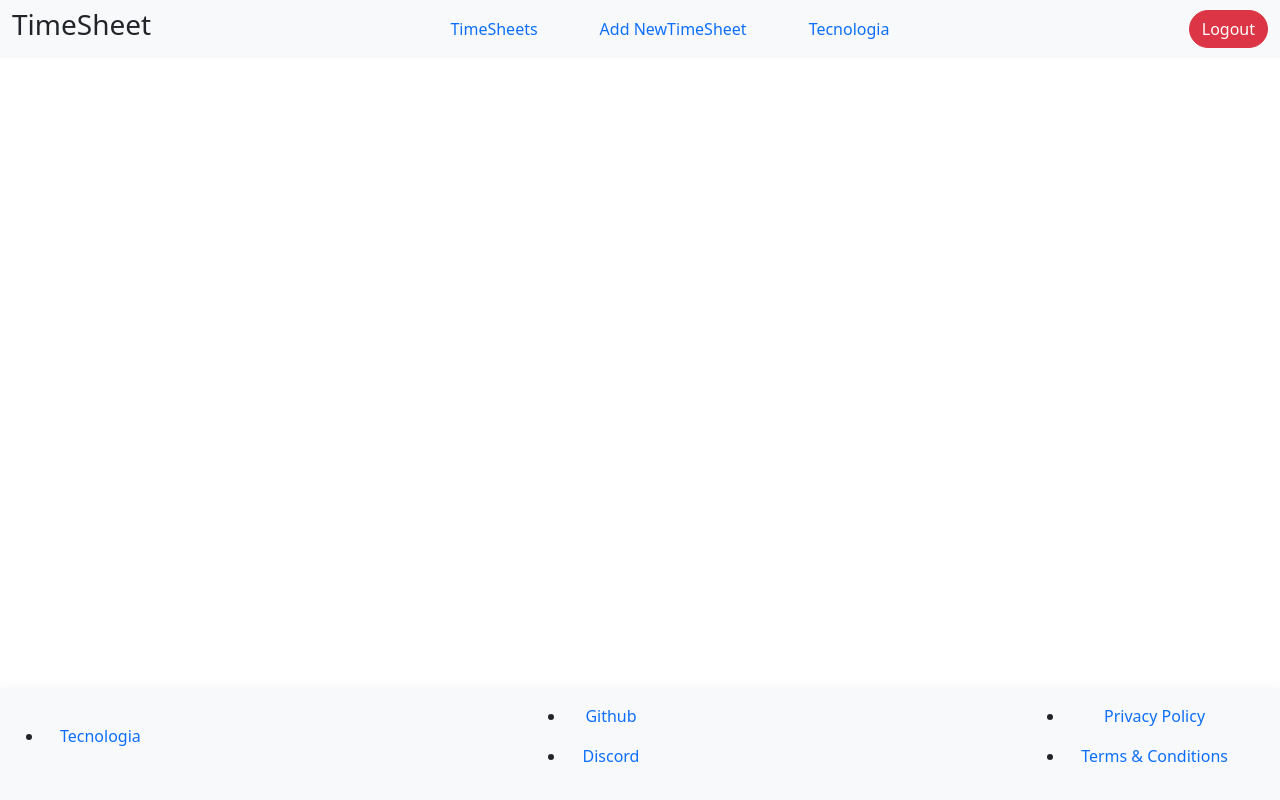
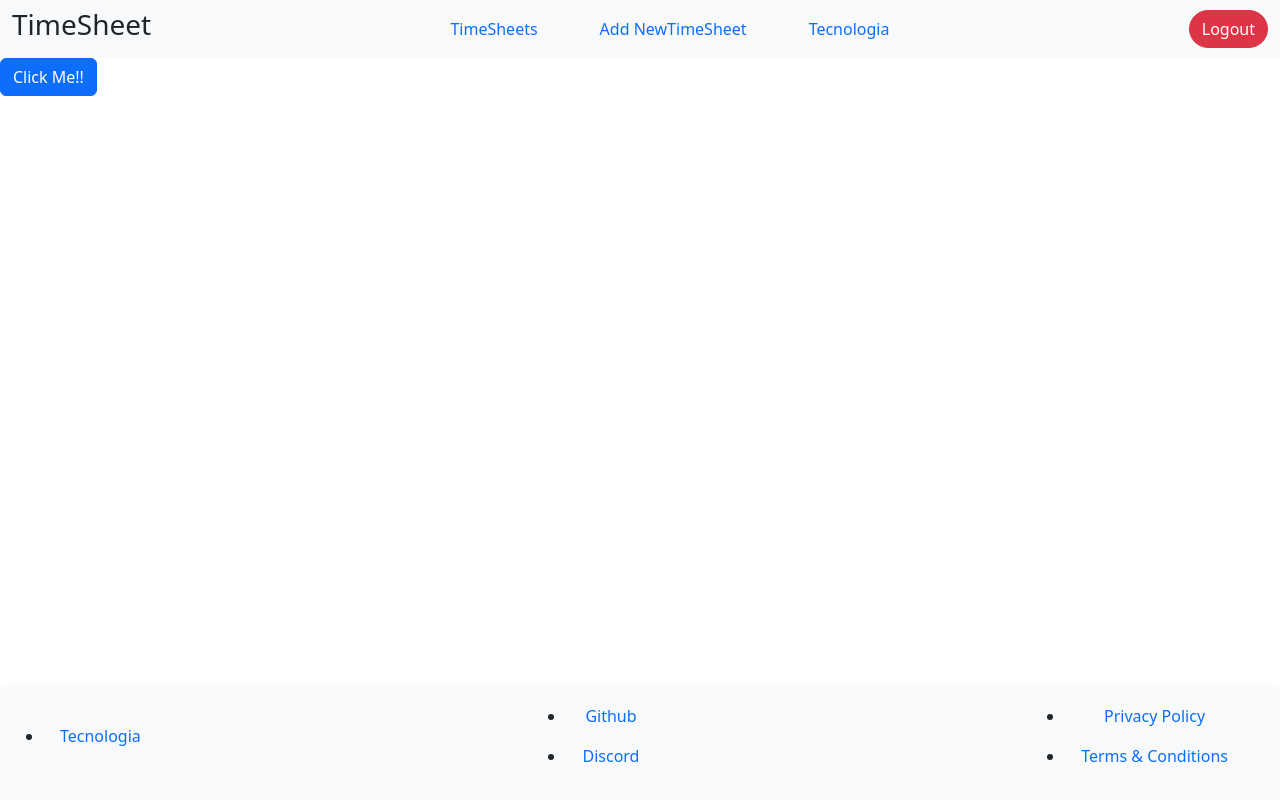
Before and after one commit to Nicocande/Timesheet_Frontend, a React (Create React App) app: page /timesheet in a window 1280 px wide. Built offline with nearby package versions, Linux system fonts and the light colour scheme.

Commit message:
fetch api

```diff
--- a/src/App.js
+++ b/src/App.js
@@ -1,7 +1,6 @@
 import { Route, Routes } from "react-router-dom";
 import TimeSheet from "./pages/TimeSheet";
 import AddTimeSheet from "./pages/AddTimeSheet";
-import Home from "./pages/Home";
 import Tecnologia from "./pages/Tecnologia";
 import LoginPage from "./pages/LoginPage";
 import SignUpPage from "./pages/SignUpPage";
@@ -12,7 +11,6 @@ function App() {
       <Routes>
         <Route index element= {<LoginPage/>}/>
         <Route path="/signuppage" element={<SignUpPage/>}/>
-        <Route path="/home" element={<Home />} />
         <Route path="/timesheet" element={<TimeSheet />} />
         <Route path="/addtimesheet" element={<AddTimeSheet />} />
         <Route path="/tecnologia" element={<Tecnologia/>} />
--- a/src/components/Login.js
+++ b/src/components/Login.js
@@ -64,13 +64,13 @@ const Login = ({firstemail,firstpwd}) => {
       console.log(response);
       const tk = response.data.entity.token.string;
       const jwtdecoded = jwtDecode(tk);
-      const id = jwtdecoded.sub;
+      const id = jwtdecoded.id;
       console.log("Success", response.data);
 
       localStorage.setItem("token", tk);
       localStorage.setItem("Id", id);
       console.log("Login Successful:", formData);
-      navigate("/home");
+      navigate("/timesheet");
     } catch (error) {
      console.error("Log In Error:", error);
 
--- a/src/components/Logout.js
+++ b/src/components/Logout.js
@@ -12,7 +12,7 @@ function Logout() {
     sessionStorage.removeItem("id");
     sessionStorage.removeItem("email");
     sessionStorage.removeItem("token");
-    navigate("home");
+    navigate("/");
   };
 
   return (
--- a/src/components/Navbar.js
+++ b/src/components/Navbar.js
@@ -12,7 +12,7 @@ const Navbar = () => {
           <h3>TimeSheet</h3>
         </div>
         <button
-          class="navbar-toggler"
+          className="navbar-toggler"
           type="button"
           data-bs-toggle="collapse"
           data-bs-target="#navbarSupportedContent"
@@ -20,11 +20,11 @@ const Navbar = () => {
           aria-expanded="false"
           aria-label="Toggle navigation"
         >
-          <span class="navbar-toggler-icon"></span>
+          <span className="navbar-toggler-icon"></span>
         </button>
 
-        <div class="collapse navbar-collapse" id="navbarSupportedContent">
-          <ul class="navbar-nav ms-auto mb-2 mb-lg-0">
+        <div className="collapse navbar-collapse" id="navbarSupportedContent">
+          <ul className="navbar-nav ms-auto mb-2 mb-lg-0">
             <li className="nav-item ">
               <NavLink to="/timesheet" className={TimeSheet}>
                 TimeSheets
--- /dev/null
+++ b/src/components/TimeSheetsList.js
@@ -0,0 +1,40 @@
+import React from "react";
+import axios from "axios";
+import { useState } from "react";
+
+const TimeSheetsList = () => {
+
+
+  async function handleTimesheet() {
+    try {
+      const uid = localStorage.getItem("Id");
+      const token = localStorage.getItem("token");
+
+       if (uid) {
+        const response = await axios.get(
+          `http://localhost:8080/users/${uid}/sheets`,
+          {
+            headers: {
+              Authorization: `Bearer ${token}`,
+            },
+          }
+        );
+        console.log(response.data);
+       }
+    } catch (error) {
+      console.error("Fetch error", error);
+    }
+  }
+
+  return (
+    <>
+      <div className="list">
+        <button className="btn btn-primary" type="button" onClick={(e) => handleTimesheet()}>
+          Click Me!!
+        </button>
+      </div>
+    </>
+  );
+};
+
+export default TimeSheetsList;
--- a/src/pages/Home.js
+++ /dev/null
@@ -1,14 +0,0 @@
-import React from "react";
-import Navbar from "../components/Navbar";
-import Component from "../components/Footer";
-
-const Home = () => {
-  return (
-    <>
-      <Navbar />
-      <Component />
-    </>
-  );
-};
-
-export default Home;
--- a/src/pages/TimeSheet.js
+++ b/src/pages/TimeSheet.js
@@ -1,11 +1,13 @@
 import React from "react";
 import Navbar from "../components/Navbar";
 import Component from "../components/Footer";
+import TimeSheetsList from "../components/TimeSheetsList";
 
 const TimeSheet = () => {
   return (
     <>
       <Navbar />
+      <TimeSheetsList/>
       <Component />
     </>
   );
```
